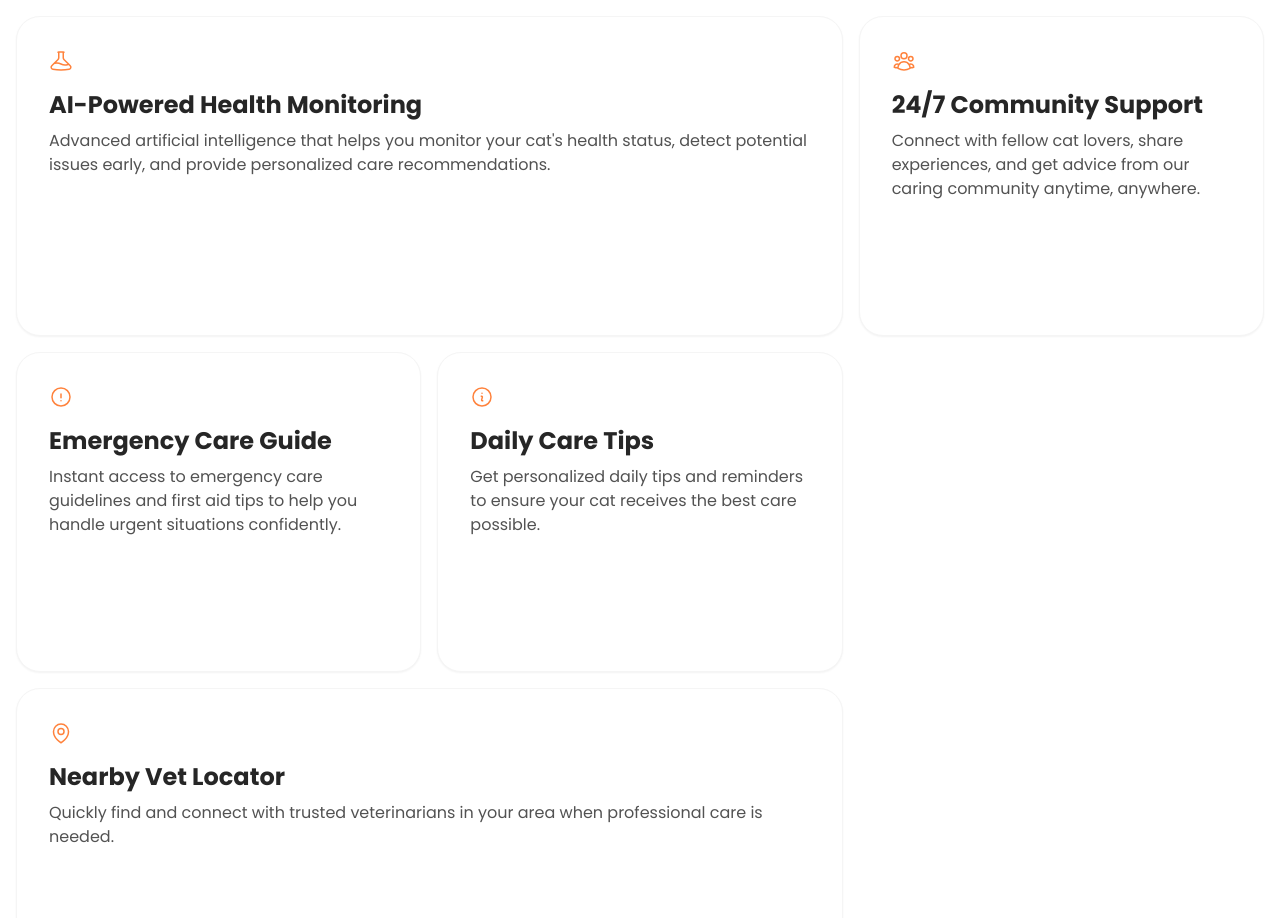
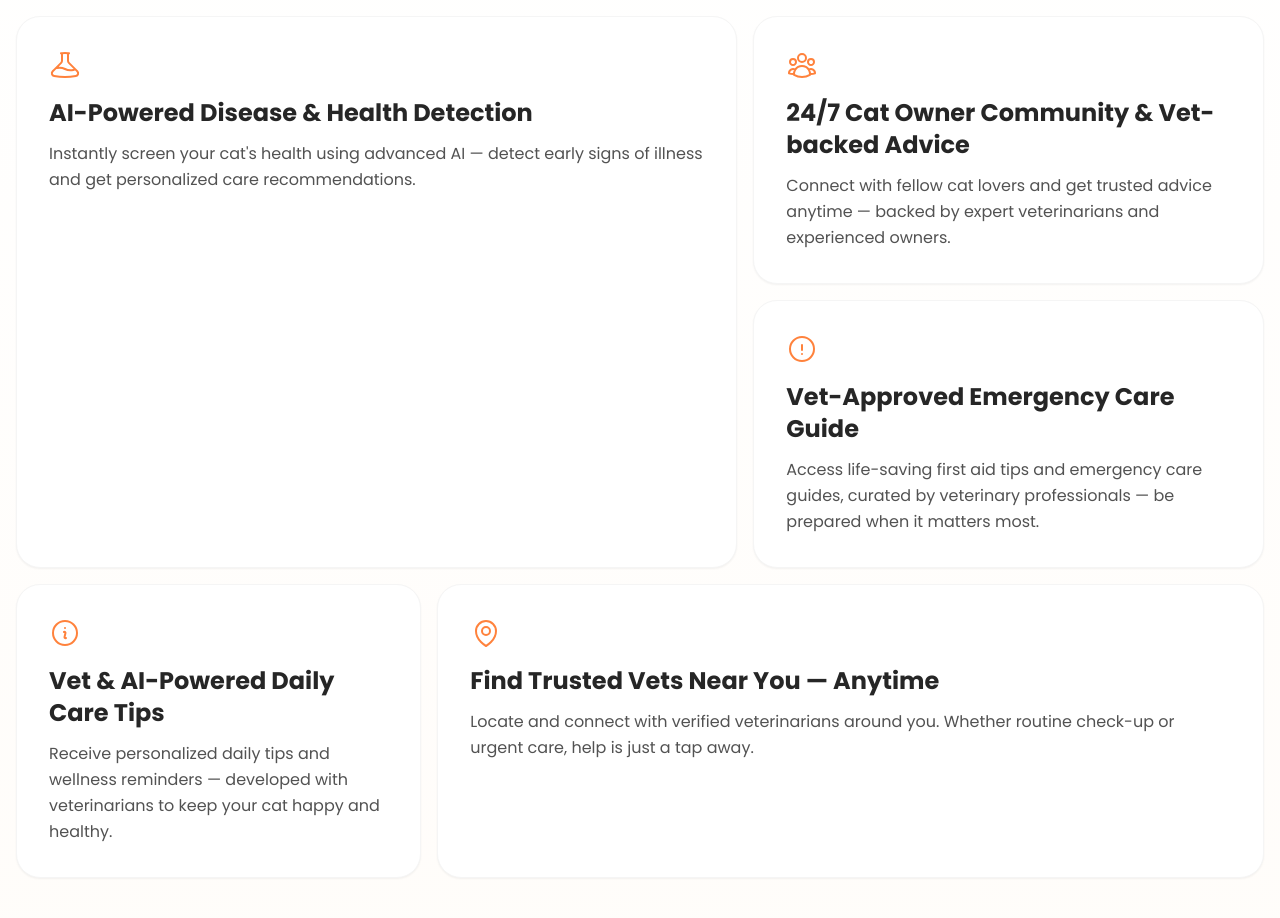
Before and after one commit to Hidayattt24/PURRPAL, a Next.js app: page / in a window 1280 px wide. Shown: the part 1360-2278 px from the top of the page. Built offline with nearby package versions, Linux system fonts and the light colour scheme.

Commit message:
feat : hero section feature landing page

```diff
--- a/src/app/components/ui/feature-section.tsx
+++ b/src/app/components/ui/feature-section.tsx
@@ -14,17 +14,17 @@ const BentoCard = ({
 }) => {
   return (
     <motion.div
-      className={`row-span-1 rounded-3xl p-8 bg-white border border-neutral-100 shadow-sm ${className}`}
+      className={`rounded-3xl p-8 bg-white border border-neutral-100 shadow-sm hover:shadow-lg transition-shadow ${className}`}
       initial={{ opacity: 0, y: 20 }}
       whileInView={{ opacity: 1, y: 0 }}
       transition={{ duration: 0.4 }}
       viewport={{ once: true }}
     >
-      <div className="flex flex-col h-full justify-between">
+      <div className="flex flex-col h-full">
         <div>
-          {icon && <div className="mb-4 text-[#FF823C]">{icon}</div>}
-          <h3 className="font-semibold text-2xl mb-2 text-neutral-800">{title}</h3>
-          <p className="text-neutral-600">{description}</p>
+          {icon && <div className="mb-4 text-[#FF823C] w-8 h-8">{icon}</div>}
+          <h3 className="font-semibold text-2xl mb-3 text-neutral-800 font-poppins">{title}</h3>
+          <p className="text-neutral-600 leading-relaxed">{description}</p>
         </div>
       </div>
     </motion.div>
@@ -33,21 +33,22 @@ const BentoCard = ({
 
 export const FeatureSection = () => {
   return (
-    <section className="py-20 px-4">
+    <section className="py-20 px-4 bg-gradient-to-b from-white to-orange-50/30">
       <div className="max-w-7xl mx-auto">
         <div className="text-center mb-16">
-          <h2 className="text-4xl font-bold mb-4">Everything you need</h2>
+          <h2 className="text-4xl font-bold mb-4 bg-gradient-to-r from-[#FF823C] to-[#C54F0C] bg-clip-text text-transparent font-poppins">Everything your cat needs</h2>
           <p className="text-lg text-neutral-600 max-w-2xl mx-auto">
-            PurrPal provides comprehensive tools and features to help you take better care of your feline friend, no matter where you are.
+            Comprehensive tools and expert-backed features to help you provide the best care for your feline friend
           </p>
         </div>
 
-        <div className="grid grid-cols-1 md:grid-cols-3 auto-rows-[20rem] gap-4 max-w-7xl mx-auto">
-          {/* AI Health Monitoring */}
+        <div className="grid grid-cols-12 gap-4 max-w-7xl mx-auto">
+          {/* AI Health Detection - Large Card */}
+          <div className="col-span-12 md:col-span-7">
             <BentoCard
-            className="col-span-2 md:col-span-2"
-            title="AI-Powered Health Monitoring"
-            description="Advanced artificial intelligence that helps you monitor your cat's health status, detect potential issues early, and provide personalized care recommendations."
+              className="h-full"
+              title="AI-Powered Disease & Health Detection"
+              description="Instantly screen your cat's health using advanced AI — detect early signs of illness and get personalized care recommendations."
               icon={
                 <svg
                   xmlns="http://www.w3.org/2000/svg"
@@ -55,7 +56,7 @@ export const FeatureSection = () => {
                   viewBox="0 0 24 24"
                   strokeWidth={1.5}
                   stroke="currentColor"
-                className="w-6 h-6"
+                  className="w-full h-full"
                 >
                   <path
                     strokeLinecap="round"
@@ -65,11 +66,14 @@ export const FeatureSection = () => {
                 </svg>
               }
             />
+          </div>
 
+          {/* Right Side Cards */}
+          <div className="col-span-12 md:col-span-5 grid gap-4">
             {/* Community Support */}
             <BentoCard
-            title="24/7 Community Support"
-            description="Connect with fellow cat lovers, share experiences, and get advice from our caring community anytime, anywhere."
+              title="24/7 Cat Owner Community & Vet-backed Advice"
+              description="Connect with fellow cat lovers and get trusted advice anytime — backed by expert veterinarians and experienced owners."
               icon={
                 <svg
                   xmlns="http://www.w3.org/2000/svg"
@@ -77,7 +81,7 @@ export const FeatureSection = () => {
                   viewBox="0 0 24 24"
                   strokeWidth={1.5}
                   stroke="currentColor"
-                className="w-6 h-6"
+                  className="w-full h-full"
                 >
                   <path
                     strokeLinecap="round"
@@ -90,8 +94,8 @@ export const FeatureSection = () => {
 
             {/* Emergency Care */}
             <BentoCard
-            title="Emergency Care Guide"
-            description="Instant access to emergency care guidelines and first aid tips to help you handle urgent situations confidently."
+              title="Vet-Approved Emergency Care Guide"
+              description="Access life-saving first aid tips and emergency care guides, curated by veterinary professionals — be prepared when it matters most."
               icon={
                 <svg
                   xmlns="http://www.w3.org/2000/svg"
@@ -99,7 +103,7 @@ export const FeatureSection = () => {
                   viewBox="0 0 24 24"
                   strokeWidth={1.5}
                   stroke="currentColor"
-                className="w-6 h-6"
+                  className="w-full h-full"
                 >
                   <path
                     strokeLinecap="round"
@@ -109,11 +113,15 @@ export const FeatureSection = () => {
                 </svg>
               }
             />
+          </div>
 
-          {/* Care Tips */}
+          {/* Bottom Cards */}
+          <div className="col-span-12 md:col-span-4">
+            {/* Daily Care Tips */}
             <BentoCard
-            title="Daily Care Tips"
-            description="Get personalized daily tips and reminders to ensure your cat receives the best care possible."
+              className="h-full"
+              title="Vet & AI-Powered Daily Care Tips"
+              description="Receive personalized daily tips and wellness reminders — developed with veterinarians to keep your cat happy and healthy."
               icon={
                 <svg
                   xmlns="http://www.w3.org/2000/svg"
@@ -121,7 +129,7 @@ export const FeatureSection = () => {
                   viewBox="0 0 24 24"
                   strokeWidth={1.5}
                   stroke="currentColor"
-                className="w-6 h-6"
+                  className="w-full h-full"
                 >
                   <path
                     strokeLinecap="round"
@@ -131,12 +139,14 @@ export const FeatureSection = () => {
                 </svg>
               }
             />
+          </div>
 
-          {/* Vet Locator */}
+          {/* Vet Locator - Wide Card */}
+          <div className="col-span-12 md:col-span-8">
             <BentoCard
-            className="col-span-2"
-            title="Nearby Vet Locator"
-            description="Quickly find and connect with trusted veterinarians in your area when professional care is needed."
+              className="h-full"
+              title="Find Trusted Vets Near You — Anytime"
+              description="Locate and connect with verified veterinarians around you. Whether routine check-up or urgent care, help is just a tap away."
               icon={
                 <svg
                   xmlns="http://www.w3.org/2000/svg"
@@ -144,7 +154,7 @@ export const FeatureSection = () => {
                   viewBox="0 0 24 24"
                   strokeWidth={1.5}
                   stroke="currentColor"
-                className="w-6 h-6"
+                  className="w-full h-full"
                 >
                   <path
                     strokeLinecap="round"
@@ -161,6 +171,7 @@ export const FeatureSection = () => {
             />
           </div>
         </div>
+      </div>
     </section>
   );
 };
```
Lines whose indentation alone changed are shown as unchanged.
